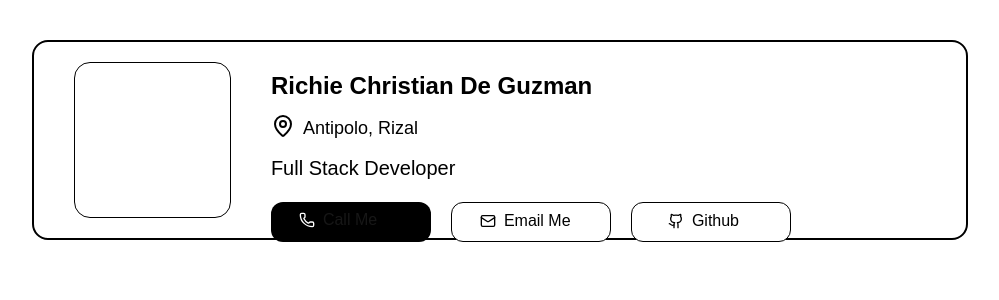
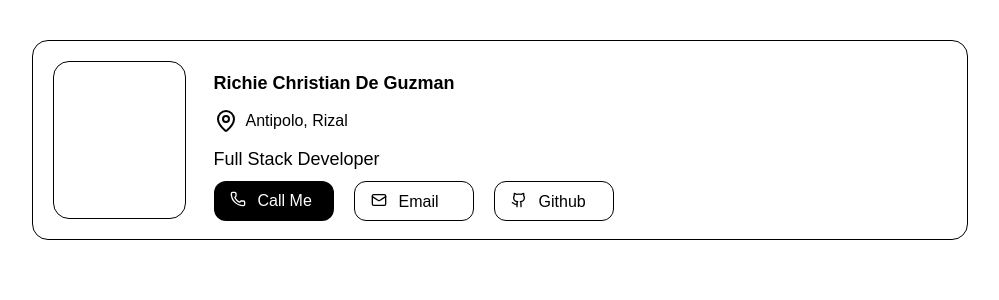
Before and after one commit to rylsherdamz-rgb/MyPortfolio, a Next.js app: page / in a window 1280 px wide. Shown: the top 300 px of the page, without its empty margins (140-1139 px from the left). Built offline with nearby package versions, Linux system fonts and the light colour scheme.

Commit message:
Refactor Drei canvas models and update page layout

```diff
--- a/app/fronted/page.tsx
+++ b/app/fronted/page.tsx
@@ -7,8 +7,7 @@ const KonosubaScene  = dynamic(
 
 
 export default function UIDesign() {
-return <div className="w-full h-full">
+return <div className="w-full h-screen">
 <KonosubaScene />
-
 </div>
 }
--- a/components/Button.tsx
+++ b/components/Button.tsx
@@ -1,4 +1,4 @@
-import {redrect} from "next/navigation"
+import {redirect} from "next/navigation"
 import {Github, Mail, Phone} from "lucide-react"
 interface ButtonProps {
   ButtonTitle : string
--- a/components/HeaderComponents.tsx
+++ b/components/HeaderComponents.tsx
@@ -1,49 +1,28 @@
 import {MapPin, Phone, Mail, Github} from "lucide-react"
+import Button from "./Button"
 import {redirect} from "next/navigation"
 
 
 export default function HeaderComponents() {
-  const handleNavigation = (type : string) => {
-    if (type === "github") {
-     redirect("https://github.com/rylsherdamz-rgb?tab=overview&from=2025-12-01&to=2025-12-31")
-    }
-
-
-  }
-  return <div className=" border-2 flex flex-row  px-10 py-5 gap-x-5 border-black rounded-2xl w-full h-full">
-    <div className="w-50 h-full rounded-2xl border border-black">
+ return <div className=" border-1 flex flex-row  px-5 py-5 gap-x-5 border-black rounded-2xl w-full h-full">
+    <div className="w-40 h-full rounded-2xl border border-black">
 
     </div>
-    <div className=" w-full flex flex-col gap-y-5  px-5 py-2">
+    <div className=" w-full flex flex-col gap-y-2  px-2 py-2">
       <div className="flex flex-col gap-y-3">
-        <p className="font-bold text-black text-2xl">
+        <p className="font-bold text-black text-lg">
         Richie Christian De Guzman
       </p>
         <div className="flex flex-row gap-x-2">
         <MapPin color="#000" size={24} />
-        <p className=" text-black text-lg">Antipolo, Rizal</p>
+        <p className=" text-black text-md">Antipolo, Rizal</p>
         </div>
-        <p className=" text-xl text-black">Full Stack Developer</p>
+        <p className=" text-lg text-black">Full Stack Developer</p>
       </div>
     <div className="w-full flex flex-row gap-x-5 ">
-        <button className="bg-black  hover:-translate-y-1
-
-          duration-300 ease-in-out px-7 gap-x-2 py-1.5   flex w-40 h-10 rounded-xl" ><Phone className="my-1" color="#fff" size={16}/><p>
-Call Me
-        </p></button>
-    <button className="bg-white text-black  border border-black hover:-translate-y-1
-          duration-300 ease-in-out px-7 gap-x-2 py-1.5
-          flex w-40 h-10 rounded-xl" ><Mail className="my-1" color="#000" size={16}/><p>
-Email Me
-        </p></button>
-
-   <button onClick={() => handleNavigation("github")} className="bg-white text-black  border border-black hover:-translate-y-1
-          duration-300 ease-in-out px-9 gap-x-2 py-1.5
-          flex w-40 h-10 rounded-xl" ><Github className="my-1" color="#000" size={16}/><p>
-Github
-        </p></button>
-
-
+        <Button ButtonTitle="Call Me" isBlack={true} />
+        <Button ButtonTitle="Email" isBlack={false}/>
+        <Button ButtonTitle="Github" isBlack={false}/>
     </div>
 
     </div>
--- a/components/canvasComponents/Konusuba.tsx
+++ b/components/canvasComponents/Konusuba.tsx
@@ -8,91 +8,96 @@ import {
   useScroll,
   Environment,
   Stars,
-  Text,
   Html,
   Loader,
+  OrbitControls,
+  Text,
 } from "@react-three/drei"
 import * as THREE from "three"
+import { MeguminModel } from "@/components/canvasComponents/megumin"
+import { BeniMaruModel } from "@/components/canvasComponents/benimaru"
 
-// === 1️⃣ Megumin GLTF Model ===
-function MeguminModel() {
-  const { scene } = require("@react-three/drei").useGLTF("/models/megumin.glb")
-  return <primitive object={scene} />
-}
-
-// === 2️⃣ Scroll-controlled Megumin animation ===
-function Megumin({ scroll }: { scroll: any }) {
+// === 1️⃣ Megumin ===
+function Megumin() {
   const group = useRef<THREE.Group>(null!)
+  const scroll = useScroll()
 
   useFrame(() => {
-    if (!group.current) return
-    const offset = scroll.offset
+    if (!group.current || !scroll) return
+    const t = scroll.offset // 0 → 1
 
-    group.current.position.y = THREE.MathUtils.lerp(3, 0, offset)
-    group.current.position.z = THREE.MathUtils.lerp(-2, 0, offset)
-    group.current.rotation.y = offset * Math.PI * 2
-    group.current.rotation.x = offset * 0.2
+    group.current.position.set(
+      0, // center x
+      THREE.MathUtils.lerp(-2, 0, t) + Math.sin(Date.now() / 600) * 0.05, // y
+      THREE.MathUtils.lerp(-5, 0, t) // z
+    )
+
+    group.current.rotation.set(
+      t * 0.2, // x rotation
+      t * Math.PI * 2 + Math.sin(Date.now() / 1000) * 0.05, // y rotation
+      0
+    )
+
+    group.current.scale.setScalar(THREE.MathUtils.lerp(0.015, 0.02, t))
   })
 
   return (
-    <group ref={group} scale={0.02}>
+    <group ref={group}>
+      <Suspense fallback={<Html center>Loading Megumin...</Html>}>
         <MeguminModel />
+      </Suspense>
+    </group>
+  )
+}
+
+// === 2️⃣ Benimaru ===
+function Benimaru() {
+  const group = useRef<THREE.Group>(null!)
+  const scroll = useScroll()
+
+  useFrame(() => {
+    if (!group.current || !scroll) return
+    const t = scroll.offset
+
+    group.current.position.set(
+      2, // slightly right
+      THREE.MathUtils.lerp(-1.5, 0, t) + Math.sin(Date.now() / 800) * 0.05,
+      THREE.MathUtils.lerp(-4, 0, t)
+    )
+
+    group.current.rotation.set(
+      t * 0.1,
+      t * Math.PI + Math.sin(Date.now() / 1200) * 0.05,
+      0
+    )
+
+    group.current.scale.setScalar(0.02) // fixed scale
+  })
+
+  return (
+    <group ref={group}>
+      <Suspense fallback={<Html center>Loading Benimaru...</Html>}>
+        <BeniMaruModel />
+      </Suspense>
     </group>
   )
 }
 
 // === 3️⃣ Scene Content ===
 function SceneContent() {
-  const scroll = useScroll()
-
   return (
     <>
-      <ambientLight intensity={1} />
-      <directionalLight
-        position={[5, 5, 5]}
-        intensity={1.5}
-        color="#ffd6ff"
-      />
+      {/* Lights */}
+      <ambientLight intensity={0.8} />
+      <directionalLight position={[5, 5, 5]} intensity={1.5} color="#ffd6ff" />
       <pointLight position={[-5, 2, 3]} intensity={1.2} color="#ff4444" />
 
-      {/* Megumin */}
-      <Suspense fallback={null}>
-        <Megumin scroll={scroll} />
-      </Suspense>
+      {/* Characters */}
+      <Megumin />
+      <Benimaru />
 
-      {/* 3D Text */}
-      <Text
-        position={[0, 5 - scroll.offset * 10, 0]}
-        fontSize={1}
-        color="#a855f7"
-        anchorX="center"
-        anchorY="middle"
-      >
-        KONOSUBA
-      </Text>
+      {/* Stars */}
 
-      <Text
-        position={[0, 0 - scroll.offset * 10, -2]}
-        fontSize={0.8}
-        color="#f87171"
-        anchorX="center"
-        anchorY="middle"
-      >
-        Megumin Appears
-      </Text>
-
-      <Text
-        position={[0, -5 - scroll.offset * 10, -3]}
-        fontSize={1}
-        color="#f97316"
-        anchorX="center"
-        anchorY="middle"
-      >
-        EXPLOSION 💥
-      </Text>
-
-      {/* Stars in the background */}
-      <Stars radius={50} depth={20} count={1000} factor={4} fade />
     </>
   )
 }
@@ -101,28 +106,24 @@ function SceneContent() {
 export default function KonosubaScene() {
   return (
     <>
-      <Canvas
-        camera={{ position: [0, 1, 10], fov: 50 }}
-        dpr={[1, 2]}
-        shadows
-      >
-        <Suspense
-          fallback={
-            <Html center>
-              <div className="text-white text-xl">Loading 3D scene...</div>
-            </Html>
-          }
-        >
+      <Canvas camera={{ position: [0, 0, 10], fov: 50 }} shadows>
         <Environment preset="night" />
+
+        {/* ScrollControls wrap the content */}
         <ScrollControls pages={3} damping={0.3}>
           <Scroll>
             <SceneContent />
           </Scroll>
         </ScrollControls>
-        </Suspense>
+
+        <OrbitControls
+          enablePan={false}
+          enableZoom={false}
+          autoRotate
+          autoRotateSpeed={0.1}
+        />
       </Canvas>
 
-      {/* Drei loader at bottom */}
       <Loader />
     </>
   )
--- a/components/canvasComponents/benimaru.tsx
+++ b/components/canvasComponents/benimaru.tsx
@@ -1,11 +1,3 @@
-/*
-Auto-generated by: https://github.com/pmndrs/gltfjsx
-Author: tuananhrobert (https://sketchfab.com/tuananhrobert)
-License: CC-BY-4.0 (http://creativecommons.org/licenses/by/4.0/)
-Source: https://sketchfab.com/3d-models/benimaru-shinmon-aa4d497e0ae240b9a13f6c53d33e51a4
-Title: Benimaru Shinmon
-*/
-
 import * as THREE from 'three'
 import React, { useRef } from 'react'
 import { useGLTF } from '@react-three/drei'
@@ -27,8 +19,8 @@ type GLTFResult = GLTF & {
   }
 }
 
-export function Model(props: JSX.IntrinsicElements['group']) {
-  const { nodes, materials } = useGLTF('/benimaru_shinmon.glb') as GLTFResult
+export function BeniMaruModel(props: JSX.IntrinsicElements['group']) {
+  const { nodes, materials } = useGLTF('/models/benimaru.glb') as GLTFResult
   return (
     <group {...props} dispose={null}>
       <group rotation={[-Math.PI / 2, 0, 0]}>
@@ -67,4 +59,4 @@ export function Model(props: JSX.IntrinsicElements['group']) {
   )
 }
 
-useGLTF.preload('/model/benimaru.glb')
+useGLTF.preload('/models/benimaru.glb')
--- a/components/canvasComponents/megumin.tsx
+++ b/components/canvasComponents/megumin.tsx
@@ -41,7 +41,7 @@ type GLTFResult = GLTF & {
 }
 
 export  function MeguminModel(props: JSX.IntrinsicElements['group']) {
-  const { nodes, materials } = useGLTF('/megumin.glb') as GLTFResult
+  const { nodes, materials } = useGLTF('/models/megumin.glb') as GLTFResult
   return (
     <group {...props} dispose={null}>
       <group position={[0, 0, -0.442]} rotation={[-Math.PI / 2, 0, 0]}>
```
Lines whose indentation alone changed are shown as unchanged.
